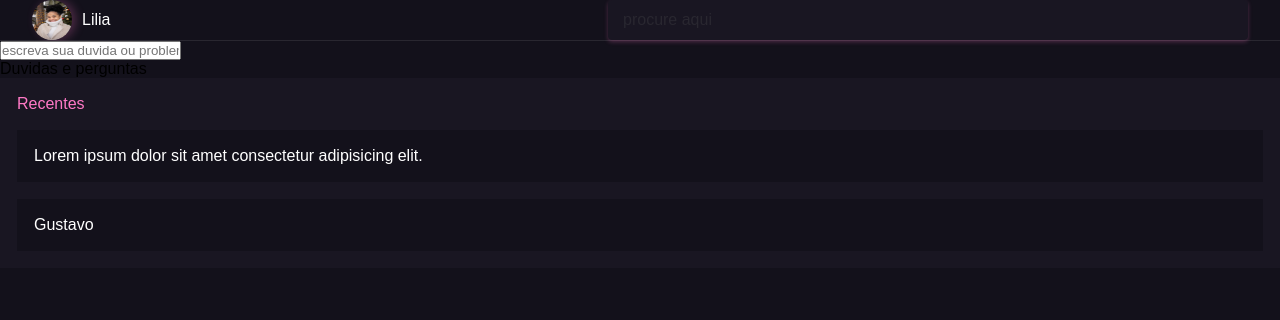
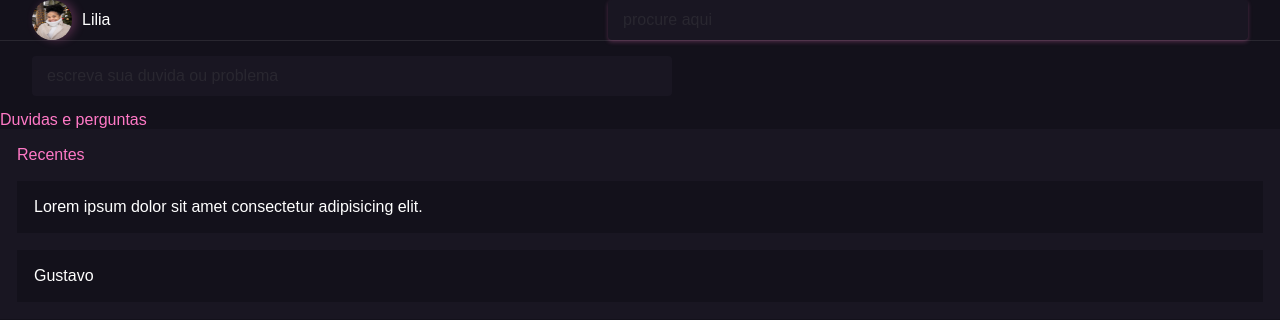
Before and after one commit to byte-serido/trainign-devs-byte, a Vue app in the folder src/projects/forum_bsi/flavio/forum_bsi/: page / in a window 1280 px wide. Shown: the top 320 px of the page. Built offline with nearby package versions, Linux system fonts and the light colour scheme.

Commit message:
:lipstick: feat: CSS do MainForum.vue #23

```diff
--- a/src/projects/forum_bsi/flavio/forum_bsi/src/components/MainForum.vue
+++ b/src/projects/forum_bsi/flavio/forum_bsi/src/components/MainForum.vue
@@ -17,3 +17,30 @@ export default {
   name: "MainForum",
 };
 </script>
+
+<style>
+.main {
+  grid-area: main;
+  background: #13111b;
+  color: #ff79c6;
+}
+
+.boxcreate {
+  margin: 15px;
+  margin-left: 32px;
+  margin-right: 32px;
+  height: 40px;
+  border: 0;
+  border-radius: 4px;
+  background: #191622;
+  width: 80vh;
+  font-family: "Rubik", sans-serif;
+  font-size: 1rem;
+  color: #ffffff;
+  padding-left: 15px;
+}
+
+.boxcreate::placeholder {
+  color: #292730;
+}
+</style>
```
